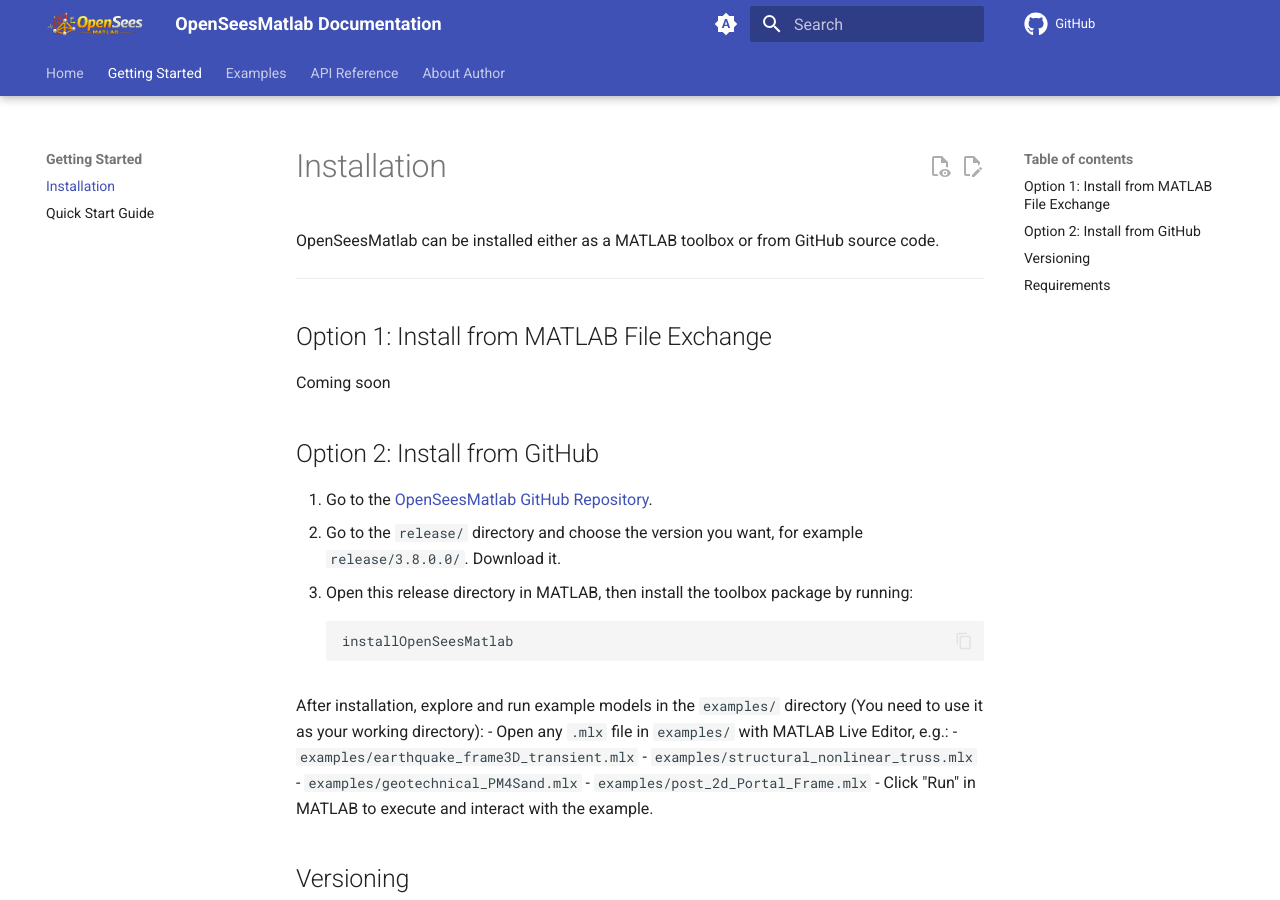
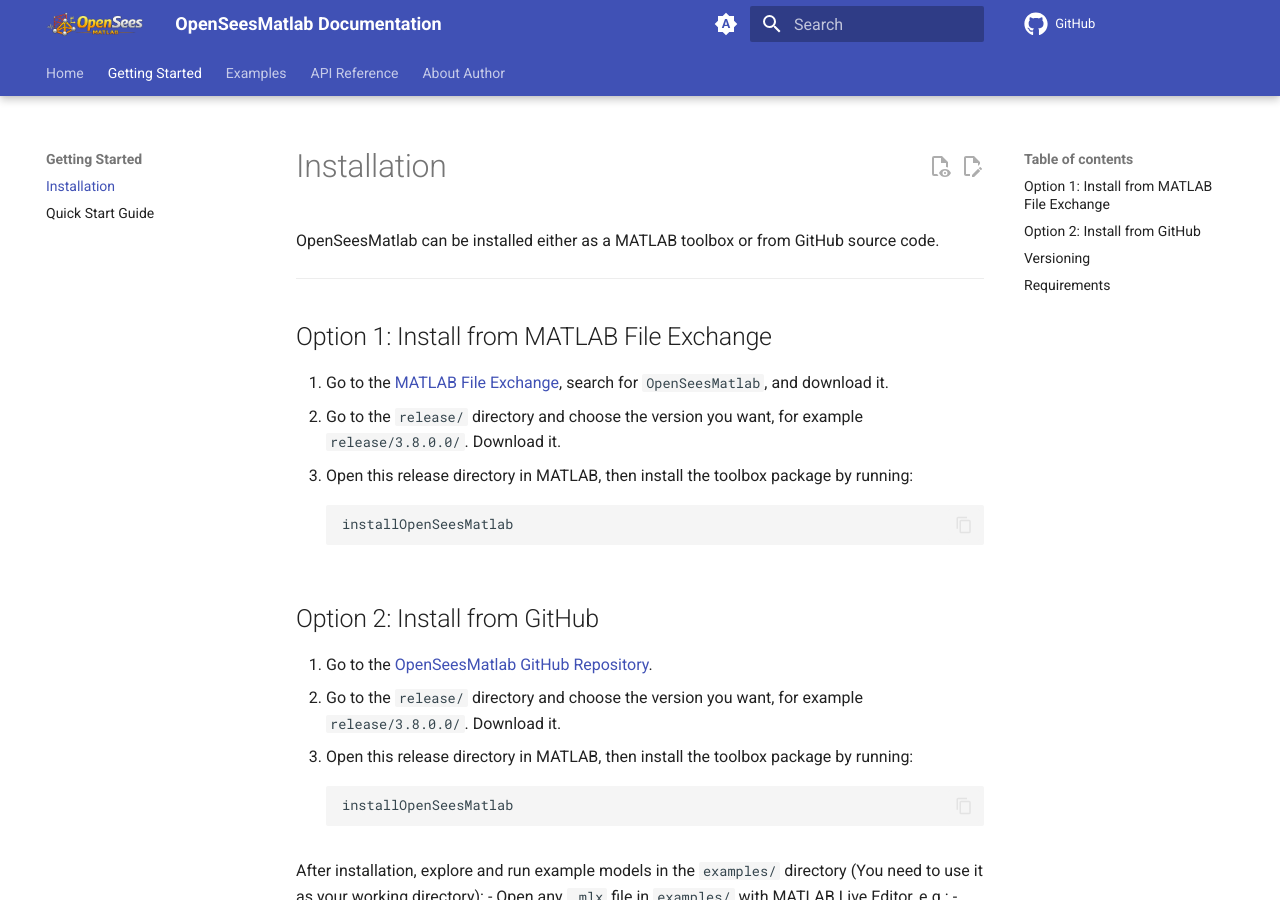
Before and after one commit to yexiang92/OpenSeesMatlab, an MkDocs documentation site: the page built from docs/getting_started/installation.md, in a window 1280 px wide and 900 px high. Built offline with MkDocs 1.6.1 and Material for MkDocs 9.7.7, drawn with Linux system fonts in a browser that asks for light colours; comment, search, counter and statistics services are not loaded.

Commit message:
doc: update install

````diff
--- a/docs/getting_started/installation.md
+++ b/docs/getting_started/installation.md
@@ -6,13 +6,18 @@
 
 ## Option 1: Install from MATLAB File Exchange
 
-Coming soon
+1. Go to the [MATLAB File Exchange](https://www.mathworks.com/matlabcentral/fileexchange), search for ``OpenSeesMatlab``, and download it.
+2. Go to the `release/` directory and choose the version you want, for example `release/3.8.0.0/`. Download it.
+3. Open this release directory in MATLAB, then install the toolbox package by running:
+   ```matlab
+   installOpenSeesMatlab
+   ```
 
 
 ## Option 2: Install from GitHub
 1. Go to the [OpenSeesMatlab GitHub Repository](https://github.com/yexiang92/OpenSeesMatlab).
-1. Go to the `release/` directory and choose the version you want, for example `release/3.8.0.0/`. Download it.
-2. Open this release directory in MATLAB, then install the toolbox package by running:
+2. Go to the `release/` directory and choose the version you want, for example `release/3.8.0.0/`. Download it.
+3. Open this release directory in MATLAB, then install the toolbox package by running:
    ```matlab
    installOpenSeesMatlab
    ```
````
